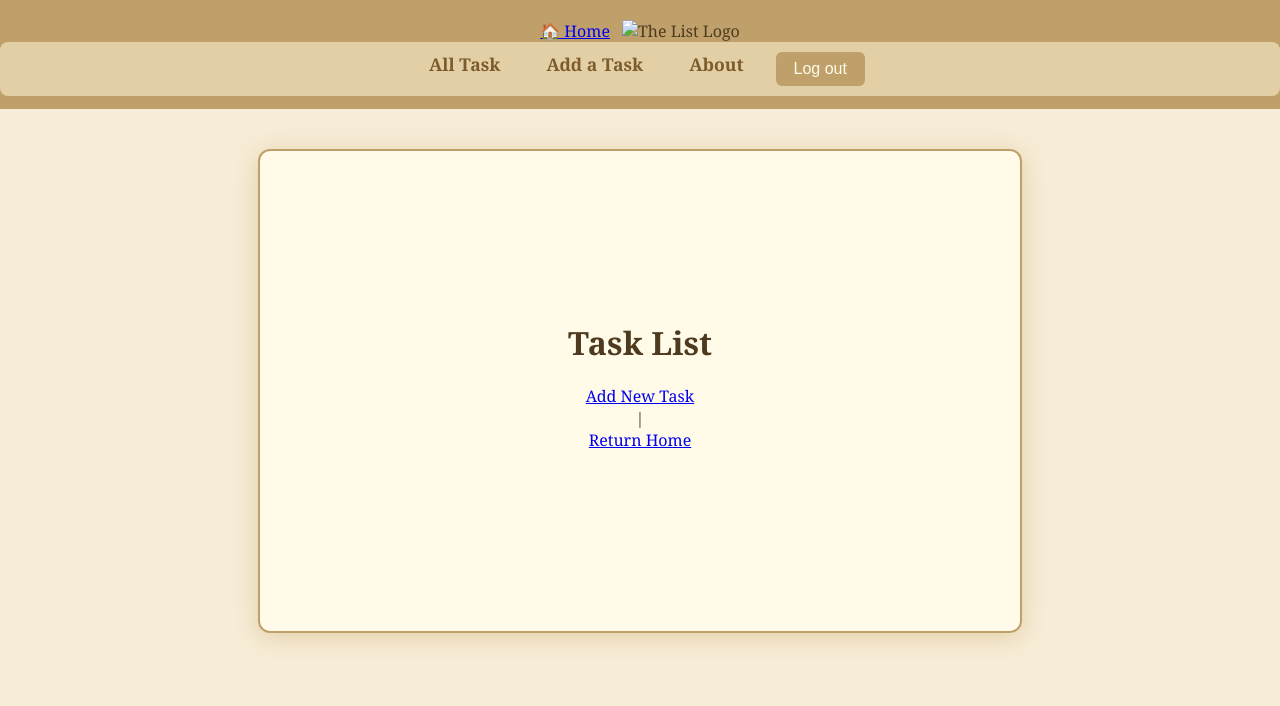
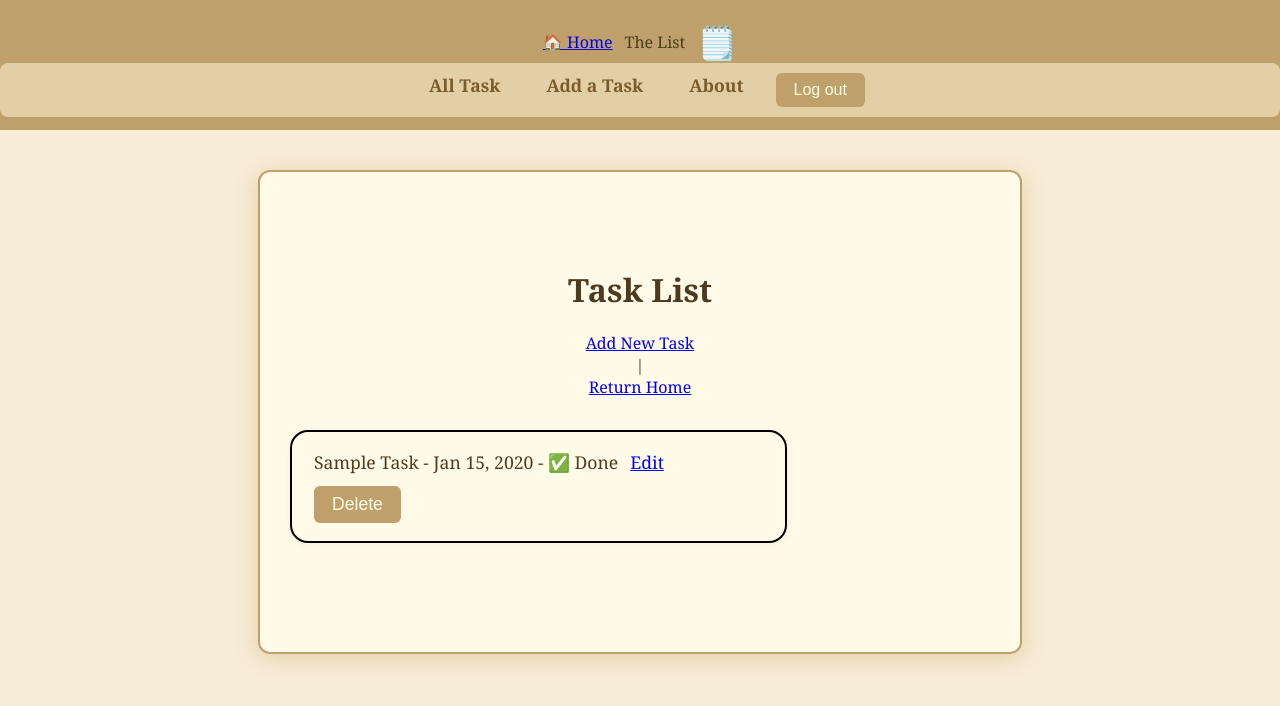
Before and after one commit to Bwill2025/The-List, a Django app: page /tasks/ in a window 1280 px wide. Shown: the top 706 px of the page. Run offline with Django 4.2, Linux system fonts and the light colour scheme; a user stored in the database is signed in; tables that the repository leaves empty hold one stand-in row (values such as "Sample post").

Commit message:
css complete

```diff
--- a/main_app/static/css/book.css
+++ b/main_app/static/css/book.css
@@ -11,6 +11,25 @@
   --accent: #e2cfa5;
   --button-bg: #bfa06a;
   --button-text: #fffbe8;
+}
+.task-card {
+  background: #fffbe8;
+  border: 2px solid black;
+  border-radius: 18px;
+  box-shadow: 0 2px 10px rgba(191, 160, 106, 0.12);
+  padding: 18px 22px;
+  margin: 16px 0;
+  display: flex;
+  flex-wrap: wrap;
+  align-items: center;
+  gap: 12px;
+  font-size: 1.1em;
+  transition: box-shadow 0.2s;
+}
+
+.task-card:hover {
+  box-shadow: 0 4px 20px rgba(191, 160, 106, 0.22);
+  background: #f7ecd7;
 }
 
 body {
@@ -204,3 +223,21 @@
   letter-spacing: 1px;
   color: #7c5c2b;
 }
+
+.book-page ul {
+  list-style: none;
+  padding-left: 0;
+  margin-left: 0;
+}
+
+.book-page ul li {
+  padding: 0;
+  margin: 0 0 18px 0;
+  background: none;
+  border: none;
+}
+
+.task-card {
+  width: 100%;
+  box-sizing: border-box;
+}
--- a/main_app/templates/about.html
+++ b/main_app/templates/about.html
@@ -1,7 +1,7 @@
 {% extends 'base.html' %}
 {% block content %}
-<h1>About The List</h1>
-<hr />
+<h1>About The List🗒️ </h1>
+
 <p class="page-content">
   The List is a personal task management web application designed to help users organize, track, and complete their daily tasks in a visually appealing, book-inspired interface.
 </p>
--- a/main_app/templates/base.html
+++ b/main_app/templates/base.html
@@ -13,9 +13,11 @@
   <body>
     <header>
       <div class="header-logo-container">
-        <a href="{% url 'home' %}">🏠 Home</a>
-        <img src="" alt="The List Logo" />
-      </div>
+  <a href="{% url 'home' %}">🏠 Home</a>
+
+  <span class="logo-text">The List</span>
+  <span style="font-size:2em;">🗒️</span>
+</div>
       <nav>
         <ul>
           {% if user.is_authenticated %}
--- a/main_app/templates/home.html
+++ b/main_app/templates/home.html
@@ -10,10 +10,12 @@
     <link rel="stylesheet" href="{% static 'css/task/task-detail.css' %}">
 </head>
 <body>
-    <h1>Welcome to The List!</h1>
+    <h1>Welcome to The List🗒️ </h1>
+
     <h2>Your Personal Task Manager</h2>
     {% if user.is_authenticated %}
         <p>Hello, {{ user.username }}!</p>
+        <img src="https://media.tenor.com/Mos3BAm5aTcAAAAM/checklist-task.gif" alt="a list" />
         <p><a href="{% url 'task_list' %}">View Your Tasks</a></p>
         <p><a href="{% url 'logout' %}">Logout</a></p>
     {% else %}
--- a/main_app/templates/registration/login.html
+++ b/main_app/templates/registration/login.html
@@ -1,3 +1,7 @@
+{% extends 'base.html' %}
+
+{% block content %}
+{% load static %}
 <!DOCTYPE html>
 <html lang="en">
 <head>
@@ -18,3 +22,4 @@
     </form>
   </section>
   </body>
+{% endblock %}
--- a/main_app/templates/signup.html
+++ b/main_app/templates/signup.html
@@ -6,10 +6,10 @@
 {% block content %}
 <div class="page-header">
   <h1>Sign Up</h1>
-  <img src="" alt="Chris Jerico writing on a list" />
+  <img src="" alt="" />
 </div>
 {% if error_message %}
-  <p class="red-text">{{ error_message }}</p>
+  <p class="red-text">{{ error_message }}</p
 {% endif %}
 <form action="" method="post" class="form-container" autocomplete="off">
   {% csrf_token %}
--- a/main_app/templates/tasks/task_list.html
+++ b/main_app/templates/tasks/task_list.html
@@ -7,6 +7,7 @@
 <ul>
   {% for task in tasks %}
     <li>
+      <div class="task-card">
         {{ task.title }} - {{ task.due_date|date:"M d, Y" }} -
         {% if task.completed %}
           ✅ Done
@@ -19,12 +20,13 @@
           {% csrf_token %}
           <button type="submit" class="delete-task-btn">Delete</button>
         </form>
+      </div>
     </li>
   {% empty %}
     <li>No tasks yet.</li>
   {% endfor %}
 </ul>
-<audio id="task-added-sound" src="{% static 'sounds/success.mp3' %}" preload="auto"></audio>
+<!-- <audio id="task-added-sound" src="{% static 'sounds/success.mp3' %}" preload="auto"></audio>
 <script>
   document.addEventListener('DOMContentLoaded', function () {
     const taskList = document.querySelector('.book-page ul');
@@ -51,5 +53,5 @@
       }
     }
   });
-</script>
+</script> -->
 {% endblock %}
--- a/main_app/urls.py
+++ b/main_app/urls.py
@@ -6,7 +6,6 @@
 urlpatterns = [
     path('', views.Home.as_view(), name='home'),
     path('about/', views.about, name='about'),
-
     path('edit/<int:pk>/', views.task_edit, name='task_edit'),
     path('delete/<int:pk>/', views.task_delete, name='task_delete'),
     path('complete/<int:pk>/', views.task_complete, name='task_complete'),
--- a/main_app/views.py
+++ b/main_app/views.py
@@ -2,6 +2,7 @@
 from django.contrib.auth.decorators import login_required
 from django.views.generic.edit import CreateView
 from django.contrib.auth import login
+from django.urls import reverse_lazy
 from django.contrib.auth.views import LoginView
 from .models import Task
 from .forms import TaskForm, UserForm
@@ -9,6 +10,8 @@
 
 class Home(LoginView):
     template_name = 'home.html'
+    def get_success_url(self):
+        return reverse_lazy('home')
 # List all tasks for the logged-in user
 @login_required
 def task_list(request):
@@ -77,7 +80,7 @@
             user = form.save()
             # This is how we log a user in
             login(request, user)
-            return redirect('task_list')
+            return redirect('home')
         else:
             error_message = 'Invalid sign up - try again'
     # A bad POST or a GET request, so render signup.html with an empty form
```
Lines whose indentation alone changed are shown as unchanged.
